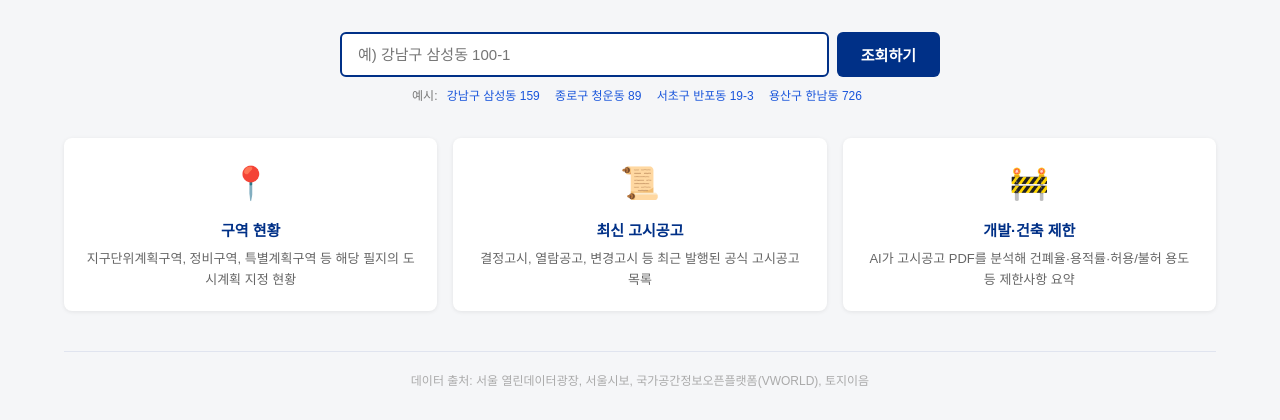
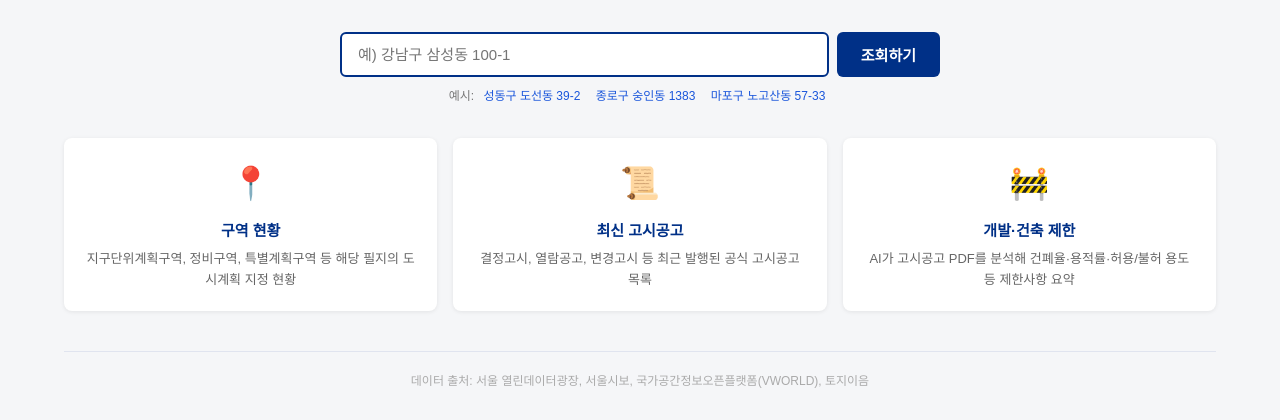
Before and after one commit to bottonkim/dup-monitoring, a FastAPI app: page / in a window 1280 px wide. Shown: the part 110-530 px from the top of the page. Run offline with FastAPI, Linux system fonts and the light colour scheme; data that the repository does not hold is empty.

Commit message:
메인화면 예시 지번을 테스트 지번 3개로 교체
Co-Authored-By: Claude Opus 4.6 <noreply@anthropic.com>

```diff
--- a/frontend/templates/index.html
+++ b/frontend/templates/index.html
@@ -30,10 +30,9 @@
         </div>
         <div class="search-hints">
           <span>예시:</span>
-          <a href="#" onclick="setAddr('강남구 삼성동 159')">강남구 삼성동 159</a>
-          <a href="#" onclick="setAddr('종로구 청운동 89')">종로구 청운동 89</a>
-          <a href="#" onclick="setAddr('서초구 반포동 19-3')">서초구 반포동 19-3</a>
-          <a href="#" onclick="setAddr('용산구 한남동 726')">용산구 한남동 726</a>
+          <a href="#" onclick="setAddr('성동구 도선동 39-2')">성동구 도선동 39-2</a>
+          <a href="#" onclick="setAddr('종로구 숭인동 1383')">종로구 숭인동 1383</a>
+          <a href="#" onclick="setAddr('마포구 노고산동 57-33')">마포구 노고산동 57-33</a>
         </div>
       </form>
 
```
